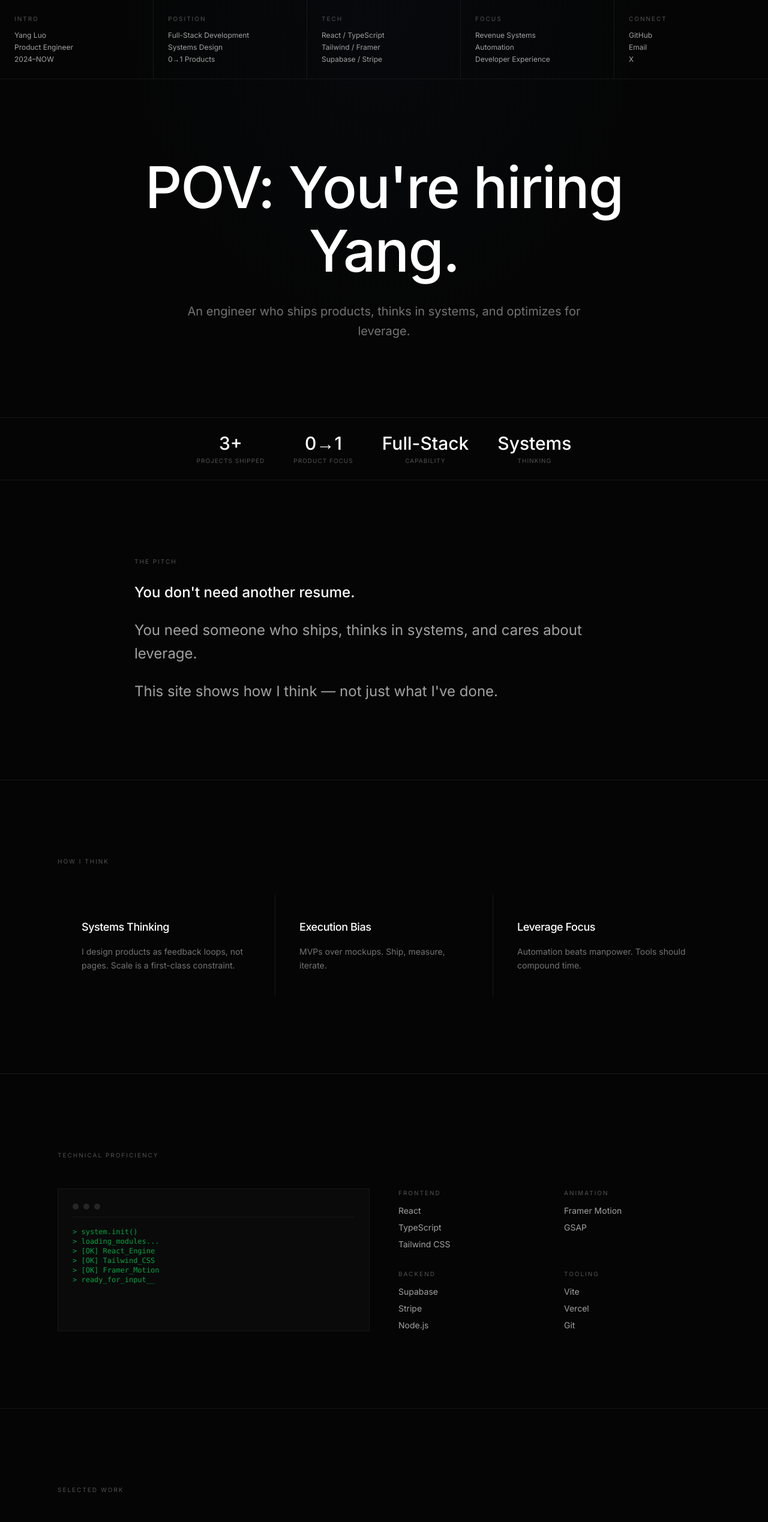
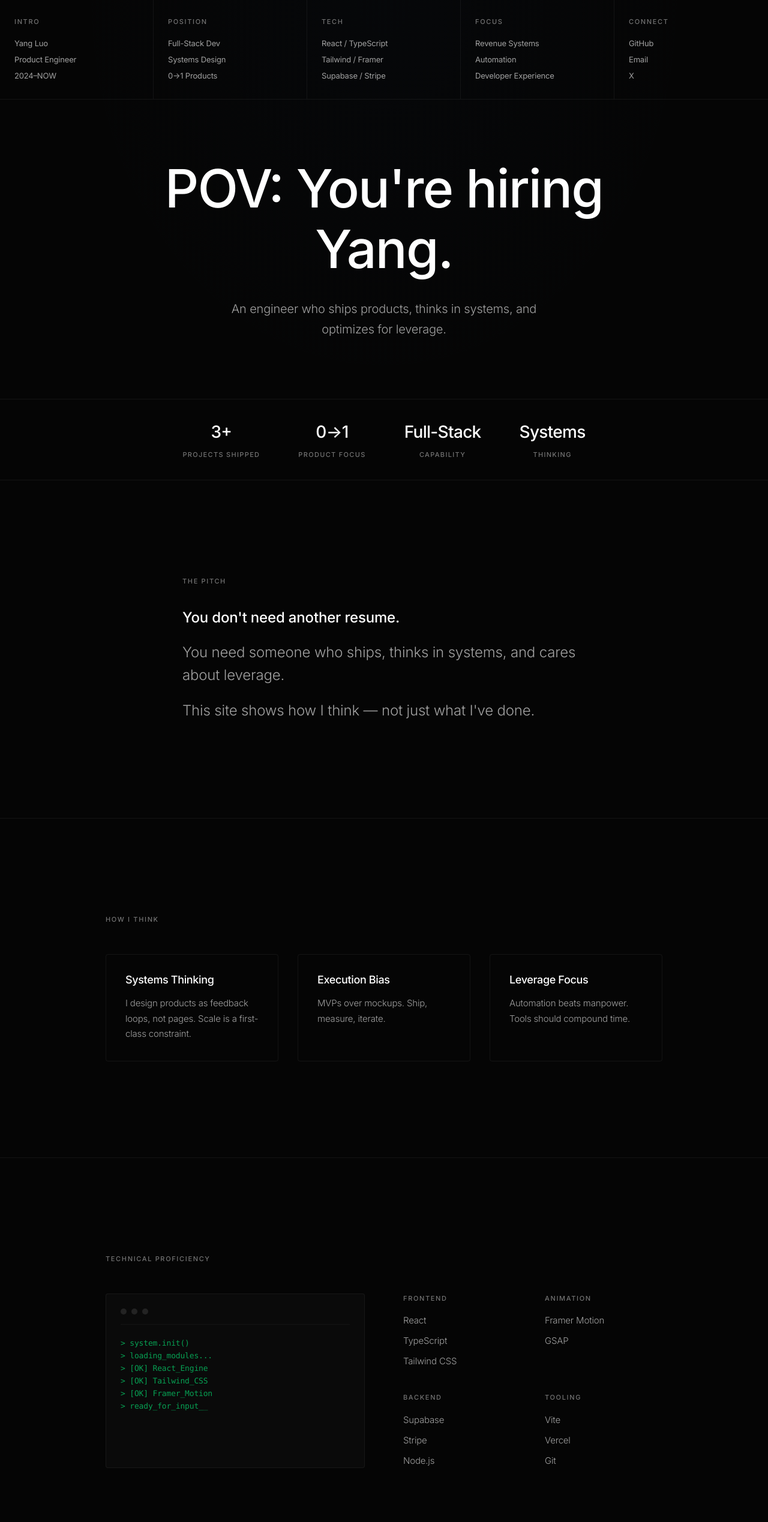
Before and after one commit to yanglluo/PovHiringYang, a React (Vite) app: page / in a window 1280 px wide. Shown: the top 2538 px of the page at 60% size. Built offline with nearby package versions, Linux system fonts and the light colour scheme.

Commit message:
Refine terminal animation and copy

```diff
--- a/src/components/CaseStudiesLite.tsx
+++ b/src/components/CaseStudiesLite.tsx
@@ -6,14 +6,14 @@ const CaseStudiesLite = () => {
         visible: {
             opacity: 1,
             transition: {
-                staggerChildren: 0.1,
+                staggerChildren: 0.08,
                 delayChildren: 0.1,
             },
         },
     };
 
     const cardVariants: Variants = {
-        hidden: { opacity: 0, y: 16 },
+        hidden: { opacity: 0, y: 12 },
         visible: {
             opacity: 1,
             y: 0,
@@ -55,14 +55,14 @@ const CaseStudiesLite = () => {
     ];
 
     return (
-        <section className="w-full py-24 md:py-32 bg-[#050505] border-t border-neutral-900">
-            <div className="max-w-6xl mx-auto px-8">
+        <section className="w-full py-24 md:py-32 lg:py-40 bg-[#050505] border-t border-white/[0.06]">
+            <div className="max-w-5xl mx-auto px-6 md:px-12">
                 <motion.span
                     initial={{ opacity: 0 }}
                     whileInView={{ opacity: 1 }}
                     viewport={{ once: true }}
                     transition={{ duration: 0.5 }}
-                    className="text-[10px] tracking-[0.2em] text-neutral-600 uppercase block mb-12"
+                    className="text-[11px] tracking-[0.15em] text-neutral-500 uppercase block mb-12 font-medium"
                 >
                     Selected Work
                 </motion.span>
@@ -72,27 +72,27 @@ const CaseStudiesLite = () => {
                     initial="hidden"
                     whileInView="visible"
                     viewport={{ once: true, amount: 0.2 }}
-                    className="grid grid-cols-1 md:grid-cols-3 gap-px bg-neutral-900"
+                    className="grid grid-cols-1 md:grid-cols-3 gap-6 md:gap-8"
                 >
                     {cases.map((caseItem, i) => (
                         <motion.div
                             key={i}
                             variants={cardVariants}
-                            className="bg-[#050505] p-8 md:p-10 group hover:bg-neutral-950 transition-colors duration-300"
+                            className="p-6 md:p-8 border border-white/[0.06] hover:border-white/[0.12] hover:bg-white/[0.02] transition-all duration-300 rounded-sm"
                         >
-                            <div className="flex items-baseline justify-between mb-4">
-                                <h3 className="text-xl font-medium text-white tracking-tight">
+                            <div className="flex items-baseline justify-between mb-5">
+                                <h3 className="text-[clamp(1.125rem,1.5vw,1.25rem)] font-medium text-white tracking-tight">
                                     {caseItem.name}
                                 </h3>
-                                <span className="text-[10px] tracking-widest text-neutral-600 uppercase">
+                                <span className="text-[10px] tracking-[0.1em] text-neutral-500 uppercase font-medium">
                                     {caseItem.tag}
                                 </span>
                             </div>
-                            <div className="space-y-2">
+                            <div className="space-y-2.5">
                                 {caseItem.details.map((detail, j) => (
                                     <p
                                         key={j}
-                                        className="text-sm text-neutral-500 font-light leading-relaxed"
+                                        className="text-[14px] text-neutral-400 font-light leading-[1.7]"
                                     >
                                         {detail}
                                     </p>
--- a/src/components/Hero.tsx
+++ b/src/components/Hero.tsx
@@ -6,20 +6,20 @@ const Hero = () => {
         visible: {
             opacity: 1,
             transition: {
-                staggerChildren: 0.15,
-                delayChildren: 0.3,
+                staggerChildren: 0.12,
+                delayChildren: 0.2,
             },
         },
     };
 
     const itemVariants: Variants = {
-        hidden: { opacity: 0, y: 20, filter: "blur(8px)" },
+        hidden: { opacity: 0, y: 16, filter: "blur(6px)" },
         visible: {
             opacity: 1,
             y: 0,
             filter: "blur(0px)",
             transition: {
-                duration: 0.8,
+                duration: 0.7,
                 ease: "easeOut",
             },
         },
@@ -32,7 +32,7 @@ const Hero = () => {
         },
         {
             label: "POSITION",
-            content: ["Full-Stack Development", "Systems Design", "0→1 Products"],
+            content: ["Full-Stack Dev", "Systems Design", "0→1 Products"],
         },
         {
             label: "TECH",
@@ -50,29 +50,29 @@ const Hero = () => {
     ];
 
     return (
-        <section className="min-h-screen w-full flex flex-col relative overflow-hidden bg-[#050505] text-white selection:bg-white selection:text-black">
+        <section className="min-h-screen w-full flex flex-col relative overflow-hidden bg-[#050505]">
             {/* Atmospheric Vignette */}
-            <div className="pointer-events-none absolute inset-0 bg-[radial-gradient(ellipse_at_center,_transparent_0%,_#050505_70%)] opacity-80" />
-            <div className="pointer-events-none absolute inset-0 bg-[radial-gradient(ellipse_at_top,_rgba(59,130,246,0.03)_0%,_transparent_50%)]" />
+            <div className="pointer-events-none absolute inset-0 bg-[radial-gradient(ellipse_at_center,_transparent_0%,_#050505_70%)] opacity-60" />
+            <div className="pointer-events-none absolute inset-0 bg-[radial-gradient(ellipse_at_top,_rgba(59,130,246,0.02)_0%,_transparent_60%)]" />
 
             {/* Dashboard Header Grid */}
             <motion.header
                 variants={containerVariants}
                 initial="hidden"
                 animate="visible"
-                className="relative z-10 w-full border-b border-neutral-900"
+                className="relative z-10 w-full border-b border-white/[0.06]"
             >
-                <div className="grid grid-cols-2 md:grid-cols-5 divide-x divide-neutral-900">
+                <div className="grid grid-cols-2 md:grid-cols-5 divide-x divide-white/[0.06]">
                     {headerColumns.map((col, i) => (
                         <motion.div
                             key={i}
                             variants={itemVariants}
-                            className="p-4 md:p-6"
+                            className="px-5 py-6 md:px-6 md:py-7"
                         >
-                            <span className="text-[10px] tracking-[0.2em] text-neutral-600 uppercase block mb-3">
+                            <span className="text-[11px] tracking-[0.15em] text-neutral-500 uppercase block mb-4 font-medium">
                                 {col.label}
                             </span>
-                            <div className="space-y-1">
+                            <div className="space-y-1.5">
                                 {col.content.map((item, j) => (
                                     col.links ? (
                                         <a
@@ -80,12 +80,12 @@ const Hero = () => {
                                             href={col.links[j]}
                                             target="_blank"
                                             rel="noopener noreferrer"
-                                            className="block text-xs text-neutral-400 hover:text-white transition-colors"
+                                            className="block text-[13px] text-neutral-400 hover:text-white transition-colors leading-relaxed"
                                         >
                                             {item}
                                         </a>
                                     ) : (
-                                        <span key={j} className="block text-xs text-neutral-400">
+                                        <span key={j} className="block text-[13px] text-neutral-400 leading-relaxed">
                                             {item}
                                         </span>
                                     )
@@ -97,17 +97,17 @@ const Hero = () => {
             </motion.header>
 
             {/* Centered Hero Content */}
-            <div className="flex-1 flex flex-col items-center justify-center relative z-10 px-8 py-20">
+            <div className="flex-1 flex flex-col items-center justify-center relative z-10 px-6 md:px-12 py-16 md:py-24">
                 <motion.div
-                    initial={{ opacity: 0, y: 30, filter: "blur(12px)" }}
+                    initial={{ opacity: 0, y: 24, filter: "blur(10px)" }}
                     animate={{ opacity: 1, y: 0, filter: "blur(0px)" }}
-                    transition={{ duration: 1, delay: 0.6, ease: "easeOut" }}
+                    transition={{ duration: 0.9, delay: 0.5, ease: "easeOut" }}
                     className="text-center max-w-4xl"
                 >
-                    <h1 className="text-5xl md:text-7xl lg:text-8xl font-medium tracking-[-0.02em] leading-[1.1] mb-8">
+                    <h1 className="text-[clamp(2.5rem,7vw,5.5rem)] font-medium tracking-[-0.025em] leading-[1.08] mb-6 md:mb-8">
                         POV: You're hiring Yang.
                     </h1>
-                    <p className="text-lg md:text-xl text-neutral-500 font-light max-w-2xl mx-auto leading-relaxed">
+                    <p className="text-[clamp(1rem,2vw,1.25rem)] text-neutral-400 font-light max-w-xl mx-auto leading-[1.7]">
                         An engineer who ships products, thinks in systems, and optimizes for leverage.
                     </p>
                 </motion.div>
@@ -117,26 +117,25 @@ const Hero = () => {
             <motion.div
                 initial={{ opacity: 0 }}
                 animate={{ opacity: 1 }}
-                transition={{ delay: 1.2, duration: 0.8 }}
-                className="relative z-10 border-t border-neutral-900"
+                transition={{ delay: 1, duration: 0.7 }}
+                className="relative z-10 border-t border-white/[0.06]"
             >
-                <div className="max-w-6xl mx-auto px-8 py-6 flex flex-wrap items-center justify-center gap-x-12 gap-y-4 text-center">
-                    <div>
-                        <span className="text-2xl md:text-3xl font-medium text-white">3+</span>
-                        <span className="block text-[10px] tracking-widest text-neutral-600 uppercase mt-1">Projects Shipped</span>
-                    </div>
-                    <div>
-                        <span className="text-2xl md:text-3xl font-medium text-white">0→1</span>
-                        <span className="block text-[10px] tracking-widest text-neutral-600 uppercase mt-1">Product Focus</span>
-                    </div>
-                    <div>
-                        <span className="text-2xl md:text-3xl font-medium text-white">Full-Stack</span>
-                        <span className="block text-[10px] tracking-widest text-neutral-600 uppercase mt-1">Capability</span>
-                    </div>
-                    <div>
-                        <span className="text-2xl md:text-3xl font-medium text-white">Systems</span>
-                        <span className="block text-[10px] tracking-widest text-neutral-600 uppercase mt-1">Thinking</span>
-                    </div>
+                <div className="max-w-5xl mx-auto px-6 md:px-12 py-8 flex flex-wrap items-center justify-center gap-x-16 gap-y-6 text-center">
+                    {[
+                        { value: "3+", label: "Projects Shipped" },
+                        { value: "0→1", label: "Product Focus" },
+                        { value: "Full-Stack", label: "Capability" },
+                        { value: "Systems", label: "Thinking" },
+                    ].map((stat, i) => (
+                        <div key={i}>
+                            <span className="text-[clamp(1.25rem,3vw,1.75rem)] font-medium text-white tracking-tight">
+                                {stat.value}
+                            </span>
+                            <span className="block text-[11px] tracking-[0.12em] text-neutral-500 uppercase mt-2 font-medium">
+                                {stat.label}
+                            </span>
+                        </div>
+                    ))}
                 </div>
             </motion.div>
         </section>
--- a/src/components/POVSection.tsx
+++ b/src/components/POVSection.tsx
@@ -6,14 +6,14 @@ const POVSection = () => {
         visible: {
             opacity: 1,
             transition: {
-                staggerChildren: 0.12,
+                staggerChildren: 0.1,
                 delayChildren: 0.1,
             },
         },
     };
 
     const itemVariants: Variants = {
-        hidden: { opacity: 0, y: 16, filter: "blur(6px)" },
+        hidden: { opacity: 0, y: 12, filter: "blur(4px)" },
         visible: {
             opacity: 1,
             y: 0,
@@ -32,27 +32,30 @@ const POVSection = () => {
     ];
 
     return (
-        <section className="w-full py-24 md:py-32 bg-[#050505] border-t border-neutral-900">
+        <section className="w-full py-24 md:py-32 lg:py-40 bg-[#050505] border-t border-white/[0.06]">
             <motion.div
                 variants={containerVariants}
                 initial="hidden"
                 whileInView="visible"
                 viewport={{ once: true, amount: 0.4 }}
-                className="max-w-4xl mx-auto px-8"
+                className="max-w-3xl mx-auto px-6 md:px-12"
             >
                 <motion.span
                     variants={itemVariants}
-                    className="text-[10px] tracking-[0.2em] text-neutral-600 uppercase block mb-6"
+                    className="text-[11px] tracking-[0.15em] text-neutral-500 uppercase block mb-8 font-medium"
                 >
                     The Pitch
                 </motion.span>
 
-                <div className="space-y-6">
+                <div className="space-y-5">
                     {bodyLines.map((line, i) => (
                         <motion.p
                             key={i}
                             variants={itemVariants}
-                            className={`text-xl md:text-2xl leading-relaxed ${i === 0 ? 'text-white font-medium' : 'text-neutral-400 font-light'}`}
+                            className={`text-[clamp(1.125rem,2.5vw,1.5rem)] leading-[1.6] ${i === 0
+                                    ? 'text-white font-medium'
+                                    : 'text-neutral-400 font-light'
+                                }`}
                         >
                             {line}
                         </motion.p>
--- a/src/components/TechDemo.tsx
+++ b/src/components/TechDemo.tsx
@@ -11,7 +11,7 @@ const TechDemo = () => {
             setText(fullText.slice(0, index));
             index++;
             if (index > fullText.length) clearInterval(interval);
-        }, 40);
+        }, 35);
         return () => clearInterval(interval);
     }, []);
 
@@ -23,33 +23,33 @@ const TechDemo = () => {
     ];
 
     return (
-        <section className="w-full py-24 md:py-32 bg-[#050505] border-t border-neutral-900">
-            <div className="max-w-6xl mx-auto px-8">
+        <section className="w-full py-24 md:py-32 lg:py-40 bg-[#050505] border-t border-white/[0.06]">
+            <div className="max-w-5xl mx-auto px-6 md:px-12">
                 <motion.span
                     initial={{ opacity: 0 }}
                     whileInView={{ opacity: 1 }}
                     viewport={{ once: true }}
                     transition={{ duration: 0.5 }}
-                    className="text-[10px] tracking-[0.2em] text-neutral-600 uppercase block mb-12"
+                    className="text-[11px] tracking-[0.15em] text-neutral-500 uppercase block mb-12 font-medium"
                 >
                     Technical Proficiency
                 </motion.span>
 
-                <div className="grid grid-cols-1 lg:grid-cols-2 gap-12">
+                <div className="grid grid-cols-1 lg:grid-cols-2 gap-10 lg:gap-16">
                     {/* Terminal */}
                     <motion.div
-                        initial={{ opacity: 0, x: -20 }}
+                        initial={{ opacity: 0, x: -16 }}
                         whileInView={{ opacity: 1, x: 0 }}
                         viewport={{ once: true }}
                         transition={{ duration: 0.6, ease: "easeOut" }}
-                        className="bg-neutral-950 border border-neutral-900 p-6 font-mono text-sm text-green-500/80"
+                        className="bg-[#0a0a0a] border border-white/[0.06] p-6 font-mono text-[13px] text-green-400/70 rounded-sm"
                     >
-                        <div className="flex gap-2 mb-4 pb-3 border-b border-neutral-900">
-                            <div className="w-2.5 h-2.5 rounded-full bg-neutral-800" />
-                            <div className="w-2.5 h-2.5 rounded-full bg-neutral-800" />
-                            <div className="w-2.5 h-2.5 rounded-full bg-neutral-800" />
+                        <div className="flex gap-2 mb-5 pb-4 border-b border-white/[0.04]">
+                            <div className="w-2.5 h-2.5 rounded-full bg-white/10" />
+                            <div className="w-2.5 h-2.5 rounded-full bg-white/10" />
+                            <div className="w-2.5 h-2.5 rounded-full bg-white/10" />
                         </div>
-                        <div className="whitespace-pre-wrap min-h-[140px] text-xs">
+                        <div className="whitespace-pre-wrap min-h-[140px] leading-relaxed">
                             {text}
                             <span className="animate-pulse">_</span>
                         </div>
@@ -57,20 +57,20 @@ const TechDemo = () => {
 
                     {/* Stack Grid */}
                     <motion.div
-                        initial={{ opacity: 0, x: 20 }}
+                        initial={{ opacity: 0, x: 16 }}
                         whileInView={{ opacity: 1, x: 0 }}
                         viewport={{ once: true }}
                         transition={{ duration: 0.6, delay: 0.1, ease: "easeOut" }}
-                        className="grid grid-cols-2 gap-8"
+                        className="grid grid-cols-2 gap-10"
                     >
                         {stack.map((category, i) => (
                             <div key={i}>
-                                <span className="text-[10px] tracking-[0.2em] text-neutral-600 uppercase block mb-3">
+                                <span className="text-[11px] tracking-[0.15em] text-neutral-500 uppercase block mb-4 font-medium">
                                     {category.label}
                                 </span>
-                                <div className="space-y-2">
+                                <div className="space-y-2.5">
                                     {category.items.map((item, j) => (
-                                        <span key={j} className="block text-sm text-neutral-400">
+                                        <span key={j} className="block text-[15px] text-neutral-400 font-light">
                                             {item}
                                         </span>
                                     ))}
--- a/src/components/ThinkingSection.tsx
+++ b/src/components/ThinkingSection.tsx
@@ -6,14 +6,14 @@ const ThinkingSection = () => {
         visible: {
             opacity: 1,
             transition: {
-                staggerChildren: 0.1,
+                staggerChildren: 0.08,
                 delayChildren: 0.1,
             },
         },
     };
 
     const itemVariants: Variants = {
-        hidden: { opacity: 0, y: 16 },
+        hidden: { opacity: 0, y: 12 },
         visible: {
             opacity: 1,
             y: 0,
@@ -40,14 +40,14 @@ const ThinkingSection = () => {
     ];
 
     return (
-        <section className="w-full py-24 md:py-32 bg-[#050505] border-t border-neutral-900">
-            <div className="max-w-6xl mx-auto px-8">
+        <section className="w-full py-24 md:py-32 lg:py-40 bg-[#050505] border-t border-white/[0.06]">
+            <div className="max-w-5xl mx-auto px-6 md:px-12">
                 <motion.span
                     initial={{ opacity: 0 }}
                     whileInView={{ opacity: 1 }}
                     viewport={{ once: true }}
                     transition={{ duration: 0.5 }}
-                    className="text-[10px] tracking-[0.2em] text-neutral-600 uppercase block mb-12"
+                    className="text-[11px] tracking-[0.15em] text-neutral-500 uppercase block mb-12 font-medium"
                 >
                     How I Think
                 </motion.span>
@@ -57,18 +57,18 @@ const ThinkingSection = () => {
                     initial="hidden"
                     whileInView="visible"
                     viewport={{ once: true, amount: 0.3 }}
-                    className="grid grid-cols-1 md:grid-cols-3 gap-px bg-neutral-900"
+                    className="grid grid-cols-1 md:grid-cols-3 gap-6 md:gap-8"
                 >
                     {cards.map((card, i) => (
                         <motion.div
                             key={i}
                             variants={itemVariants}
-                            className="bg-[#050505] p-8 md:p-10 group hover:bg-neutral-950 transition-colors duration-300"
+                            className="p-6 md:p-8 border border-white/[0.06] hover:border-white/[0.12] hover:bg-white/[0.02] transition-all duration-300 rounded-sm"
                         >
-                            <h3 className="text-lg font-medium text-white mb-4 tracking-tight">
+                            <h3 className="text-[clamp(1rem,1.5vw,1.125rem)] font-medium text-white mb-4 tracking-tight">
                                 {card.title}
                             </h3>
-                            <p className="text-sm text-neutral-500 font-light leading-relaxed">
+                            <p className="text-[15px] text-neutral-400 font-light leading-[1.7]">
                                 {card.body}
                             </p>
                         </motion.div>
--- a/src/index.css
+++ b/src/index.css
@@ -1,9 +1,33 @@
-@import url('https://fonts.googleapis.com/css2?family=Inter:wght@400;500&display=swap');
+@import url('https://fonts.googleapis.com/css2?family=Inter:wght@300;400;500;600&display=swap');
 @import "tailwindcss";
 
 @theme {
-  --font-sans: 'Inter', sans-serif;
+  --font-sans: 'Inter', -apple-system, BlinkMacSystemFont, sans-serif;
   --color-background: #050505;
+
+  /* Typography Scale */
+  --text-display: clamp(3rem, 8vw, 6rem);
+  --text-h1: clamp(2rem, 4vw, 3rem);
+  --text-h2: clamp(1.5rem, 3vw, 2.25rem);
+  --text-h3: clamp(1.125rem, 2vw, 1.5rem);
+  --text-body: 1rem;
+  --text-body-sm: 0.875rem;
+  --text-caption: 0.75rem;
+  --text-label: 0.6875rem;
+
+  /* Spacing Scale */
+  --space-section: clamp(6rem, 12vw, 10rem);
+  --space-block: clamp(3rem, 6vw, 5rem);
+  --space-element: clamp(1.5rem, 3vw, 2.5rem);
+}
+
+* {
+  box-sizing: border-box;
+}
+
+html {
+  scroll-behavior: smooth;
+  font-size: 16px;
 }
 
 body {
@@ -11,11 +35,39 @@ body {
   color: white;
   font-family: var(--font-sans);
   font-weight: 400;
+  font-feature-settings: 'kern' 1, 'liga' 1, 'calt' 1;
   -webkit-font-smoothing: antialiased;
+  -moz-osx-font-smoothing: grayscale;
+  text-rendering: optimizeLegibility;
   overflow-x: hidden;
+  line-height: 1.6;
+  letter-spacing: -0.011em;
 }
 
-/* Optional: Smooth scrolling */
-html {
-  scroll-behavior: smooth;
+/* Selection */
+::selection {
+  background-color: rgba(255, 255, 255, 0.9);
+  color: #050505;
 }
+
+/* Headings */
+h1,
+h2,
+h3,
+h4 {
+  font-weight: 500;
+  line-height: 1.15;
+  letter-spacing: -0.02em;
+}
+
+/* Links */
+a {
+  text-decoration: none;
+  transition: color 0.2s ease;
+}
+
+/* Focus States */
+:focus-visible {
+  outline: 1px solid rgba(255, 255, 255, 0.4);
+  outline-offset: 2px;
+}
```
Also changed, not shown: src/components/CTASection.tsx (+10 -10 lines), src/components/SignalSection.tsx (+14 -11 lines).
